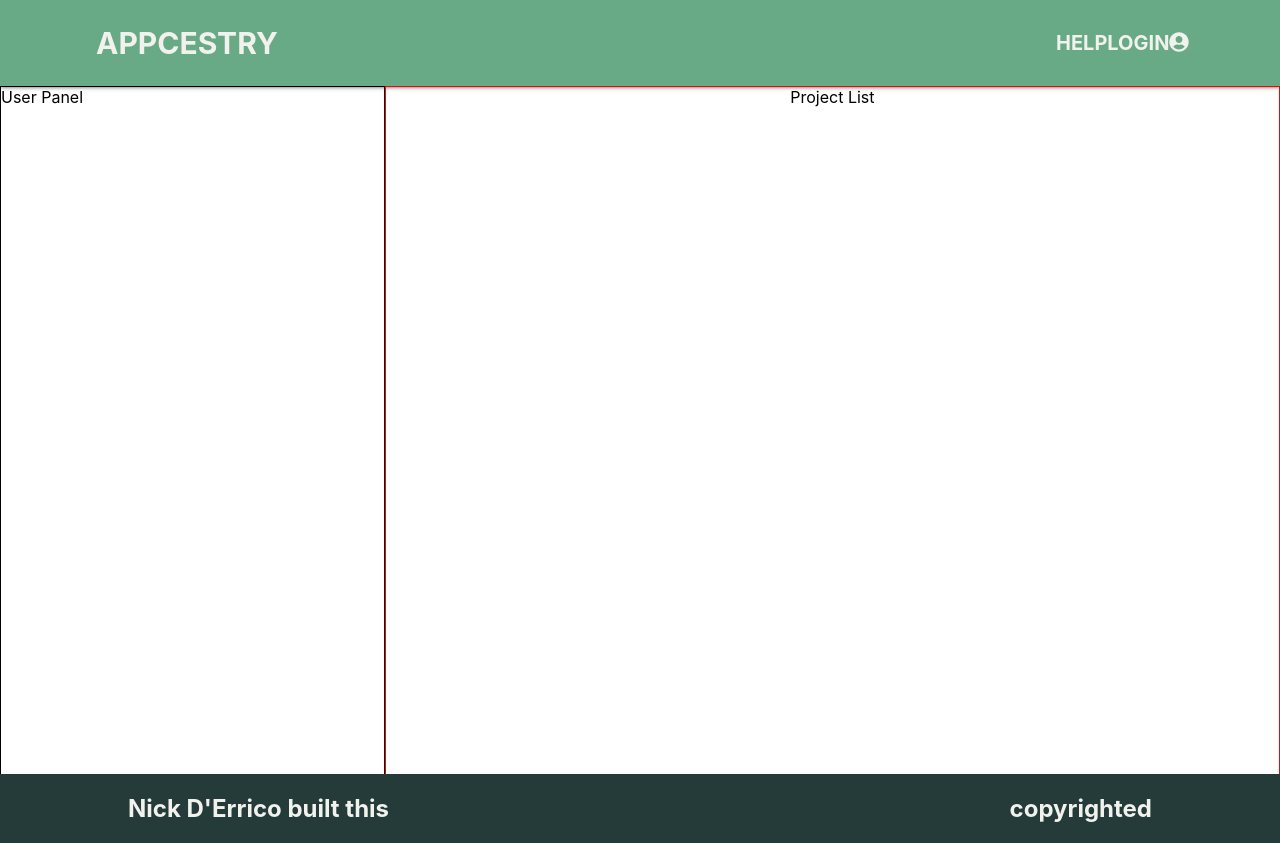
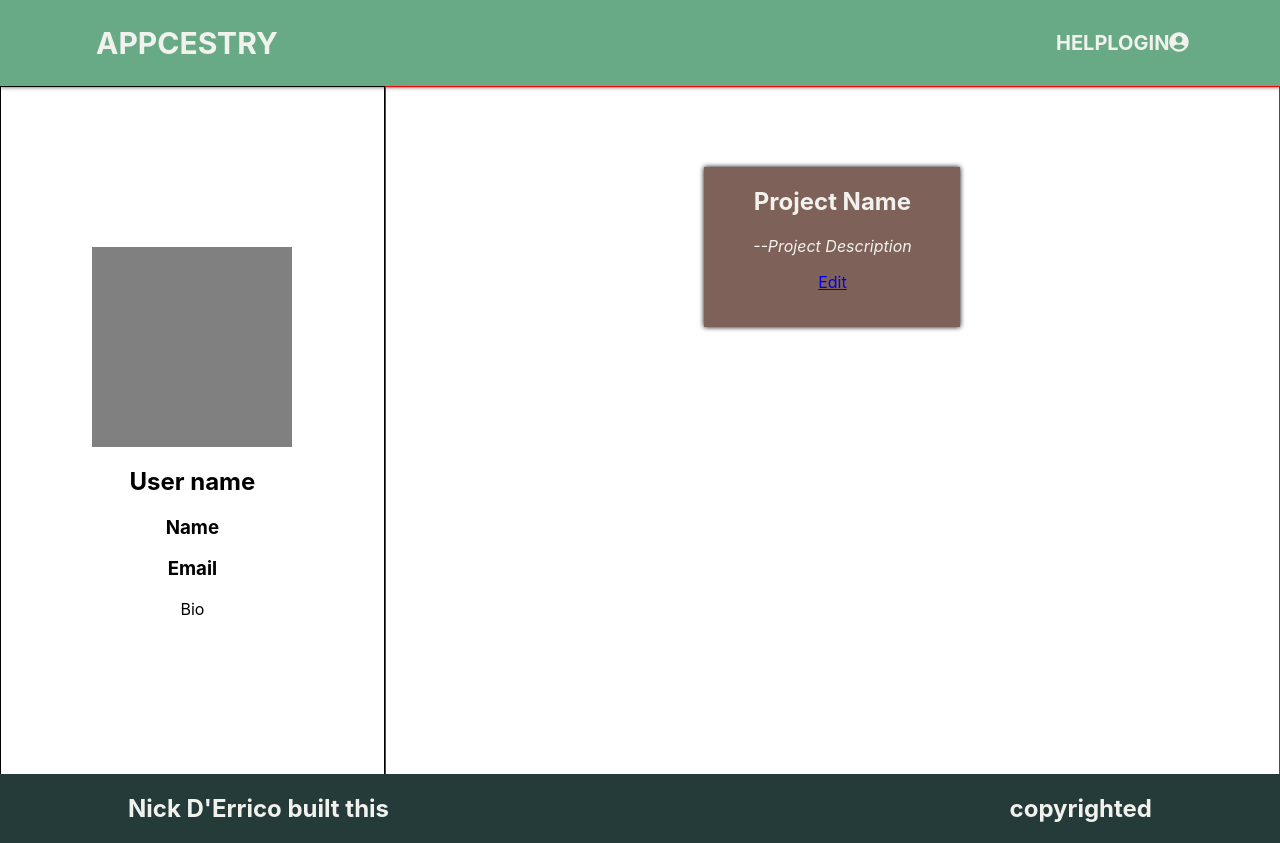
Before and after one commit to NickDErrico/project-x, a React (Create React App) app: page /profile in a window 1280 px wide. Built offline with nearby package versions, Linux system fonts and the light colour scheme.

Commit message:
still need to commit more often

```diff
--- a/src/App.js
+++ b/src/App.js
@@ -1,5 +1,4 @@
 import React, { Component } from "react";
-import logo from "./logo.svg";
 import "./App.css";
 import { BrowserRouter as Router, Route } from "react-router-dom";
 import styled from "styled-components";
@@ -10,6 +9,8 @@ import Home from "./pages/Home";
 import Help from "./pages/Help";
 import Login from "./pages/Login";
 import Profile from "./pages/Profile";
+import Project from "./layouts/Project";
+import ProjectCreator from "./pages/ProjectCreator";
 
 // Light shades(cararra) : #F1F2ED
 // light accents(camouflage green) : #75816F
@@ -45,6 +46,11 @@ class App extends Component {
       }
     `;
 
+    const RouteContainer = styled.div`
+      display: flex;
+      justify-content: center;
+    `;
+
     return (
       <Router>
         <StyledBody className="App">
@@ -54,6 +60,10 @@ class App extends Component {
             <Route path="/help" component={Help} />
             <Route path="/login" component={Login} />
             <Route path="/profile" component={Profile} />
+            <RouteContainer>
+              <Route path="/project" component={Project} />
+              <Route path="/project/edit" component={ProjectCreator} />
+            </RouteContainer>
           </StyledContent>
           <Footer />
         </StyledBody>
--- a/src/components/home/About.js
+++ b/src/components/home/About.js
@@ -8,7 +8,47 @@ const About = props => {
     padding: 10em;
   `;
 
-  return <StyledAbout>About Content will go here</StyledAbout>;
+  const StyledContainer = styled.div`
+    display: flex;
+    margin: 5em;
+    height: 30%;
+    justify-content: space-between;
+  `;
+
+  const StyledTop = styled.div`
+    height: 30%;
+    width: 100%;
+    border: 1px solid black;
+  `;
+
+  const StyledMiddle = styled.div`
+    height: 30%;
+    width: 40%;
+    border: 1px solid red;
+  `;
+
+  const StyledBottom = styled.div`
+    height: 30%;
+    width: 30%;
+    border: 1px solid blue;
+  `;
+
+  return (
+    <StyledAbout>
+      <StyledContainer>
+        <StyledTop>About Content will go here</StyledTop>
+      </StyledContainer>
+      <StyledContainer>
+        <StyledMiddle>Test</StyledMiddle>
+        <StyledMiddle>Test</StyledMiddle>
+      </StyledContainer>
+      <StyledContainer>
+        <StyledBottom>Test</StyledBottom>
+        <StyledBottom>Test</StyledBottom>
+        <StyledBottom>Test</StyledBottom>
+      </StyledContainer>
+    </StyledAbout>
+  );
 };
 
 export default About;
--- a/src/components/profile/UserInfo.js
+++ b/src/components/profile/UserInfo.js
@@ -2,6 +2,15 @@ import React, { Component } from "react";
 import styled from "styled-components";
 
 class UserInfo extends Component {
+  state = {
+    user: {
+      name: "Nick",
+      userName: "Soft Serve",
+      email: "n@n.com",
+      password: "test"
+    }
+  };
+
   render() {
     const UserPanel = styled.div`
       display: flex;
@@ -10,7 +19,29 @@ class UserInfo extends Component {
       width: 30%;
     `;
 
-    return <UserPanel>User Panel</UserPanel>;
+    const UserData = styled.div`
+      margin: 10em auto;
+      width: 80%;
+    `;
+
+    const UserImg = styled.div`
+      margin: 0 auto;
+      height: 200px;
+      width: 200px;
+      background-color: grey;
+    `;
+
+    return (
+      <UserPanel>
+        <UserData>
+          <UserImg />
+          <h2>User name</h2>
+          <h3>Name</h3>
+          <h3>Email</h3>
+          <p>Bio</p>
+        </UserData>
+      </UserPanel>
+    );
   }
 }
 
--- /dev/null
+++ b/src/layouts/Project.js
@@ -0,0 +1,26 @@
+import React from "react";
+import styled from "styled-components";
+import { Link } from "react-router-dom";
+
+const Project = props => {
+  const ProjectCard = styled.div`
+    width: 20vw;
+    height: 20vh;
+    box-shadow: 0 0 5px black;
+    background-color: #7e6158;
+    margin-top: 5em;
+    color: #f1f2ed;
+  `;
+
+  return (
+    <ProjectCard>
+      <h2>Project Name</h2>
+      <p>
+        <i>--Project Description</i>
+      </p>
+      <Link to={"/project/edit/3"}>Edit</Link>
+    </ProjectCard>
+  );
+};
+
+export default Project;
--- a/src/layouts/ProjectList.js
+++ b/src/layouts/ProjectList.js
@@ -1,5 +1,6 @@
-import React, { Component } from "react";
+import React from "react";
 import styled from "styled-components";
+import Project from "../layouts/Project";
 
 const ProjectList = props => {
   const StyledProjectList = styled.div`
@@ -11,7 +12,11 @@ const ProjectList = props => {
     width: 70vw;
   `;
 
-  return <StyledProjectList>{props.children}</StyledProjectList>;
+  return (
+    <StyledProjectList>
+      <Project />
+    </StyledProjectList>
+  );
 };
 
 export default ProjectList;
--- a/src/pages/Home.js
+++ b/src/pages/Home.js
@@ -1,5 +1,5 @@
 import React, { Component } from "react";
-import styled from "styled-components";
+// import styled from "styled-components";
 import Hero from "../layouts/Hero";
 import About from "../components/home/About";
 
--- a/src/pages/ProjectCreator.js
+++ b/src/pages/ProjectCreator.js
@@ -0,0 +1,9 @@
+import React, { Component } from "react";
+
+class ProjectCreator extends Component {
+  render() {
+    return <div>Project Creator Page</div>;
+  }
+}
+
+export default ProjectCreator;
```
Also changed, not shown: src/pages/Projects.js (+12 -0 lines).
